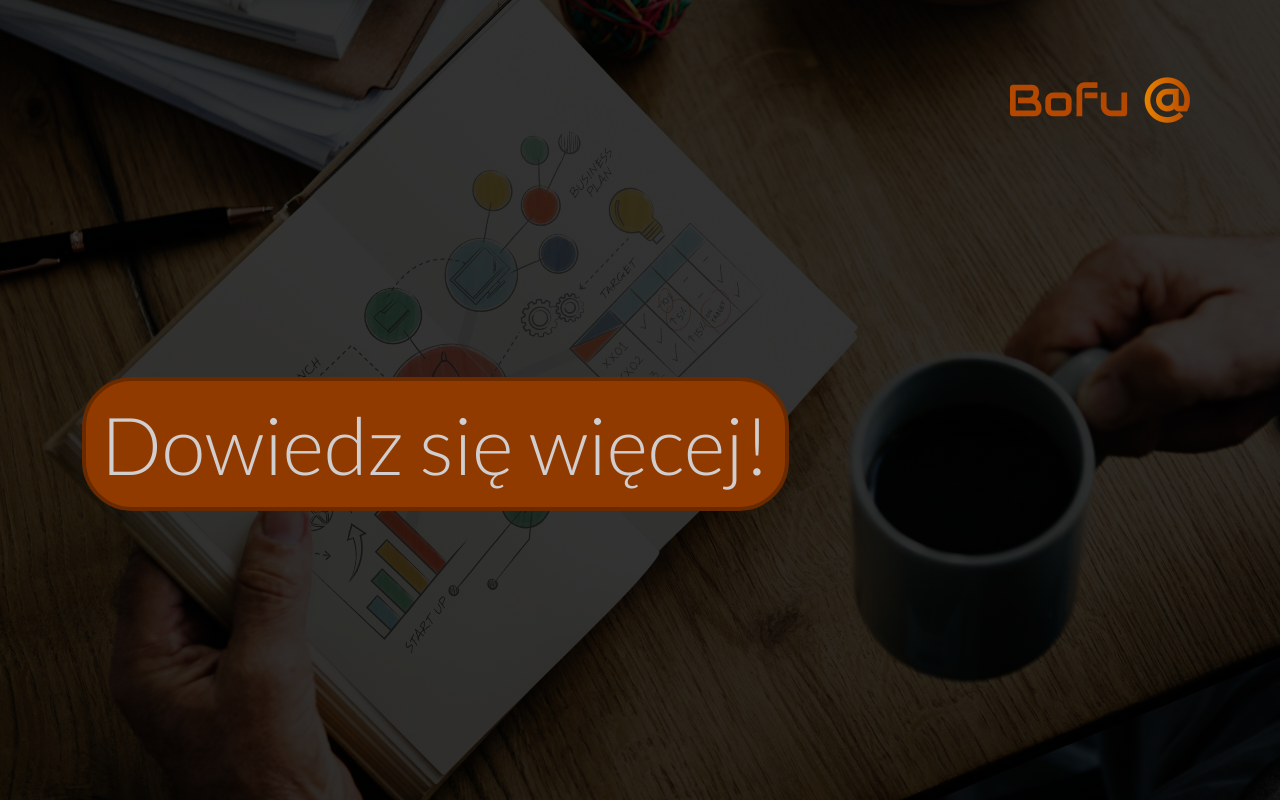
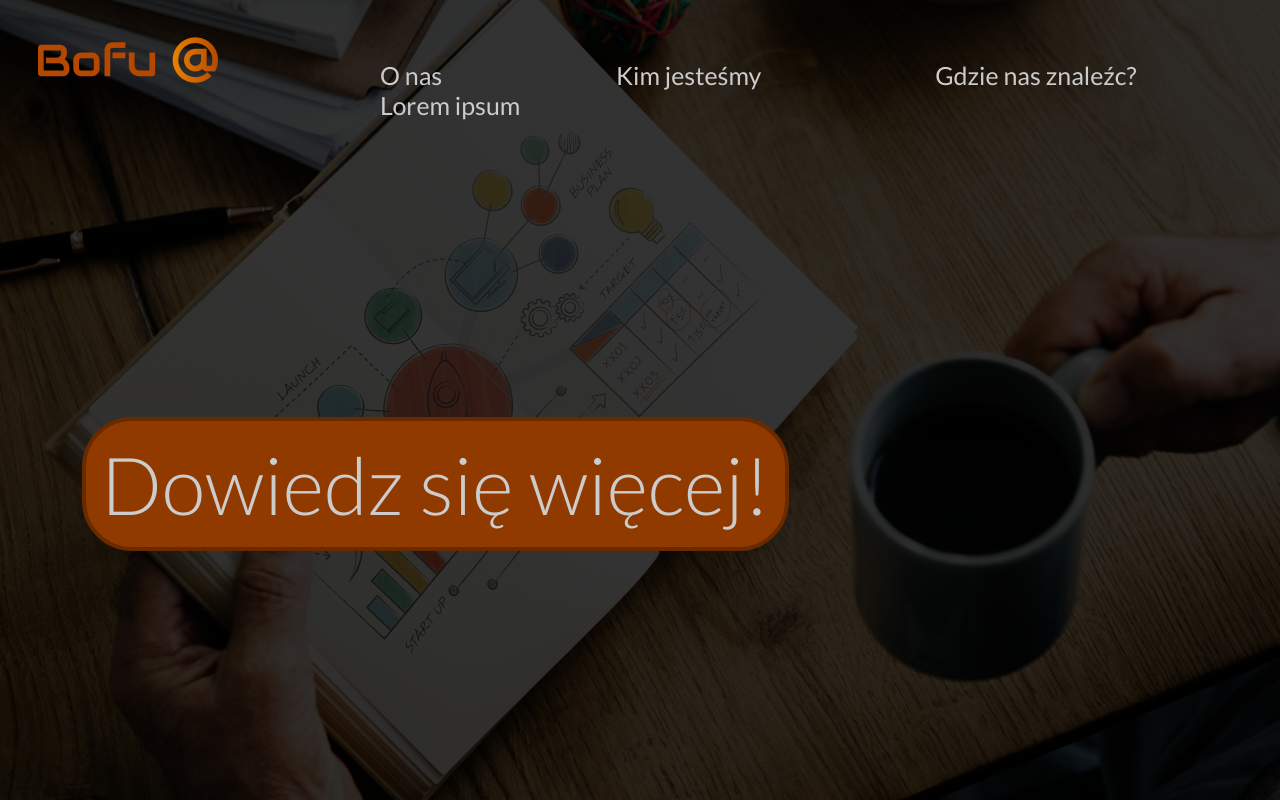
Before and after one commit to BofuSoft/Bofu, a plain HTML site: page index.html in a window 1280 px wide. Drawn offline with Linux system fonts and the light colour scheme.

Commit message:
list added

```diff
--- a/index.html
+++ b/index.html
@@ -9,10 +9,35 @@
 
     <body>
         <header>
+
+        <div class="row">
+
+
+            <ul class="main-nav">
+            <a href="#"><li>O nas</li></a>
+            <a href="#"><li>Kim jesteśmy</li></a>
+            <a href="#"><li>Gdzie nas znaleźc?</li></a>
+            <a href="#"><li>Lorem ipsum</li></a>
+
+
+
+
+            </ul>
+
+
+
+        </div>
+
+
+
             <img src="logo.png" class="logo">
             <div class="text-box">
                 <a class="btn" href="#">Dowiedz się więcej!</a>
             </div>
+
+
+
+
         </header>
     </body>
 
--- a/style.css
+++ b/style.css
@@ -10,7 +10,7 @@ html,
 body
 {
     font-family:'Lato', 'Arial', sans-serif;
-    color: #727272;
+    color: #adadad;
     font-size:20px;
 }
 
@@ -32,7 +32,7 @@ header
 {
     position: absolute;
     width:1140px;
-    top:55%;
+    top:60%;
     left:50%;
     transform:translate(-50%, -50%);
 }
@@ -44,7 +44,7 @@ header
     margin-top: 8px;
     margin-left: 12px;
     text-decoration: none;
-    color: #d0cece;
+    color: #cccccc;
     font-size:400%;
     border: 4px solid #692a00;
     border-radius: 50px;
@@ -60,9 +60,48 @@ header
 
 .logo
 {
-    float:right;
+    position:absolute;
     margin-right: 80px;
     width: 200px;
     height: auto;
-    animation:
+    top:7.5%;
+    left:10%;
+    transform: translate(-50%, -50%);
+
 }
+
+.row
+{
+    max-width: 1480px;
+    margin: 0 auto;
+}
+
+.main-nav
+{
+    list-style: none;
+    float:right;
+    margin-top:60px;
+    margin-left: 210px;
+
+
+
+
+
+
+}
+
+.main-nav li
+{
+    display:inline-block;
+    margin-left: 170px;
+    font-size: 25px;
+    color:#cccccc;
+    font-weight: 500;
+    transition: border-bottom 0.2s;
+
+}
+
+.main-nav li:hover
+{
+    border-bottom: 3px solid #913a00;
+}
```
